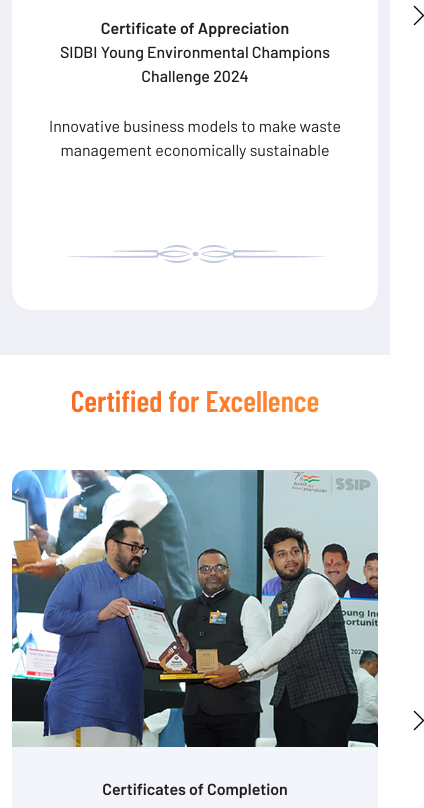
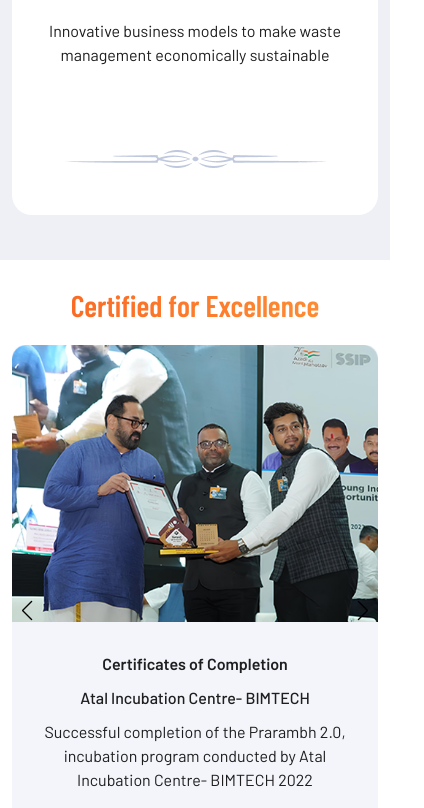
Before and after one commit to DevItaliya22/Buffindia-chash, a plain HTML site: page awards.html in a window 390 px wide. Shown: the part 1012-1820 px from the top of the page, 424 px wide, since content can reach past the window. Drawn offline with nearby package versions, Linux system fonts and the light colour scheme.

Commit message:
fixed ui for responsiveness

```diff
--- a/style.scss
+++ b/style.scss
@@ -237,6 +237,13 @@
         color: $white;
         opacity: 0.9;
     }
+
+    @include media-breakpoint-down(sm) {
+        font-size: 16px !important;
+        height: 36px !important;
+        padding: 6px 10px !important;
+        border-radius: 6px;
+    }
 }
 
 .swiper-button-next,
@@ -291,6 +298,7 @@
     }
 
     @include media-breakpoint-between(lg, xl) {
+        padding: 0;
         .nav-item {
             .nav-link {
                 padding: 8px;
@@ -375,6 +383,18 @@
                 &:hover {
                     opacity: 0.9;
                 }
+
+                @include media-breakpoint-down(sm) {
+                    font-size: 16px !important;
+                    height: 49px !important;
+                    border-radius: 0px 10px 10px 0px;
+                    min-width: 60px;
+
+                    i {
+                        font-size: 22px;
+                    }
+                }
+
             }
         }
     }
@@ -411,7 +431,7 @@
 
     @include media-breakpoint-between(lg, xl) {
         font-size: 55px;
-        line-height: 60px;
+        line-height: 66px;
     }
 
     @include media-breakpoint-between(md, lg) {
@@ -686,6 +706,10 @@
     .supported-image {
         height: 480px;
 
+        @include media-breakpoint-down(xl) {
+            height: 380px;
+        }
+
         @include media-breakpoint-down(sm) {
             height: 300px;
         }
@@ -774,6 +798,11 @@
                     100% {
                         transform: scale(1, 1);
                     }
+                }
+
+                @include media-breakpoint-down(xl) {
+                    height: 90px;
+                    width: 90px;
                 }
 
                 @include media-breakpoint-down(sm) {
@@ -1365,7 +1394,12 @@
 
     @include media-breakpoint-down(xxl) {
         .card-body {
-            padding: 30px;
+            padding: 26px 16px 40px 16px;
+
+            .card-data {
+                height: 36px;
+                font-size: 16px;
+            }
         }
     }
 
@@ -1400,6 +1434,19 @@
                     border-radius: 50%;
                     top: 0;
                     left: 0;
+                }
+            }
+
+            @include media-breakpoint-down(xl) {
+                .image {
+                    img {
+                        width: 180px;
+                    }
+
+                    &::after {
+                        height: 180px;
+                        width: 180px;
+                    }
                 }
             }
         }
@@ -1910,6 +1957,14 @@
                 }
             }
         }
+
+        @include media-breakpoint-down(sm) {
+            padding-top: 0px;
+
+            .awards-wrapper {
+                padding: 20px !important;
+            }
+        }
     }
 
     .swiper-button-next,
@@ -1933,6 +1988,26 @@
 
     .swiper-button-next {
         right: -46px;
+    }
+
+    @include media-breakpoint-down(xl) {
+        .swiper-button-prev {
+            left: -30px;
+        }
+
+        .swiper-button-next {
+            right: -30px;
+        }
+    }
+
+    @include media-breakpoint-down(sm) {
+        .swiper-button-prev {
+            left: 10px;
+        }
+
+        .swiper-button-next {
+            right: 10px;
+        }
     }
 }
 
@@ -1992,6 +2067,10 @@
                 }
             }
         }
+
+        @include media-breakpoint-down(sm) {
+            padding-top: 20px;
+        }
     }
 
     .swiper-button-next,
@@ -2015,6 +2094,26 @@
 
     .swiper-button-next {
         right: -46px;
+    }
+
+    @include media-breakpoint-down(xl) {
+        .swiper-button-prev {
+            left: -30px;
+        }
+
+        .swiper-button-next {
+            right: -30px;
+        }
+    }
+
+    @include media-breakpoint-down(sm) {
+        .swiper-button-prev {
+            left: 10px;
+        }
+
+        .swiper-button-next {
+            right: 10px;
+        }
     }
 }
 
@@ -2055,6 +2154,7 @@
 
                 .user-detail {
                     display: flex;
+                    flex-wrap: wrap;
                     align-items: center;
                     gap: 8px;
 
@@ -2078,6 +2178,16 @@
                 }
             }
         }
+
+        @include media-breakpoint-down(sm) {
+            padding-top: 20px;
+
+            .swiper-slide {
+                .article-card {
+                    padding: 20px 30px;
+                }
+            }
+        }
     }
 
     .swiper-button-next,
@@ -2101,6 +2211,26 @@
 
     .swiper-button-next {
         right: -46px;
+    }
+
+    @include media-breakpoint-down(xl) {
+        .swiper-button-prev {
+            left: -30px;
+        }
+
+        .swiper-button-next {
+            right: -30px;
+        }
+    }
+
+    @include media-breakpoint-down(sm) {
+        .swiper-button-prev {
+            left: 10px;
+        }
+
+        .swiper-button-next {
+            right: 10px;
+        }
     }
 }
 
@@ -2215,6 +2345,10 @@
     .logo {
         img {
             width: 120px;
-        }
-    }
-}
+
+            @include media-breakpoint-down(sm) {
+                width: 74px;
+            }
+        }
+    }
+}
```
Also changed, not shown: campaign.html (+4 -4 lines), index.html (+1 -1 lines), style.css.
